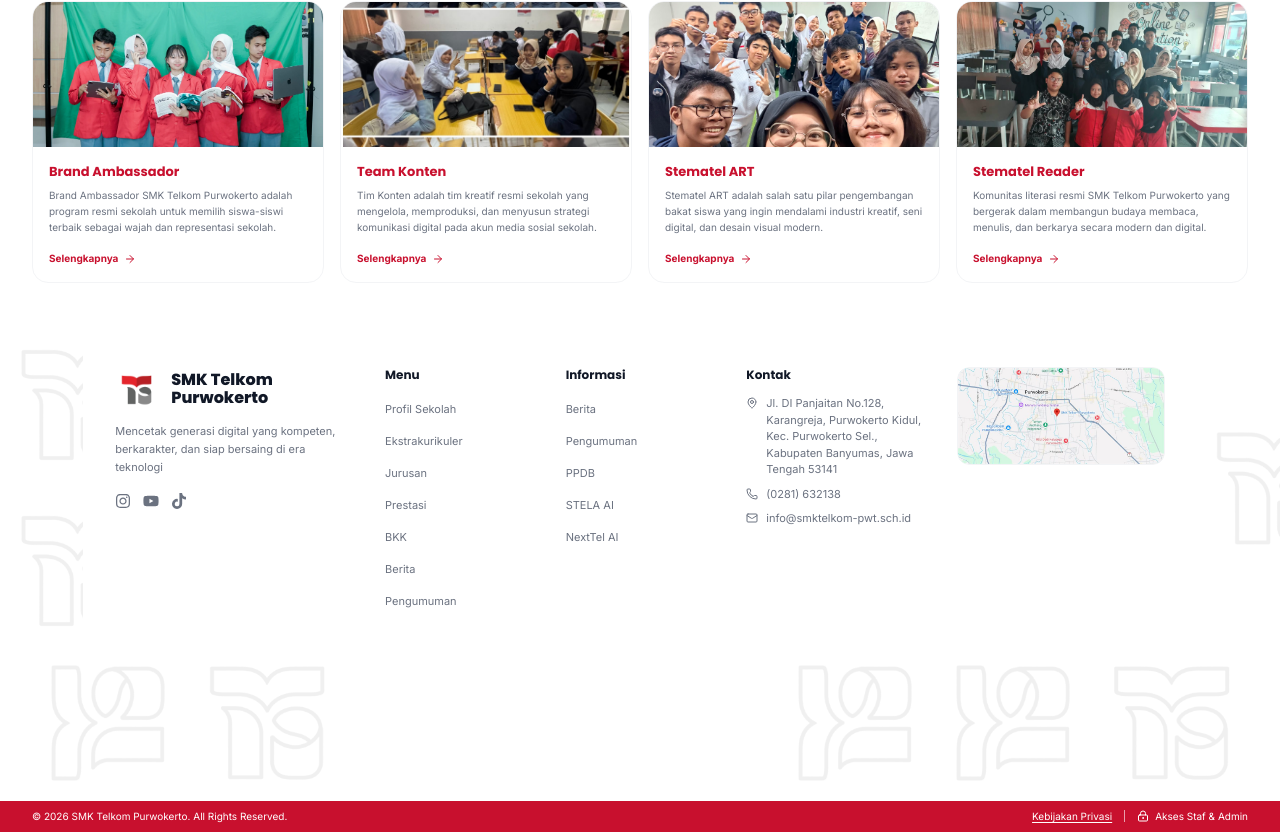
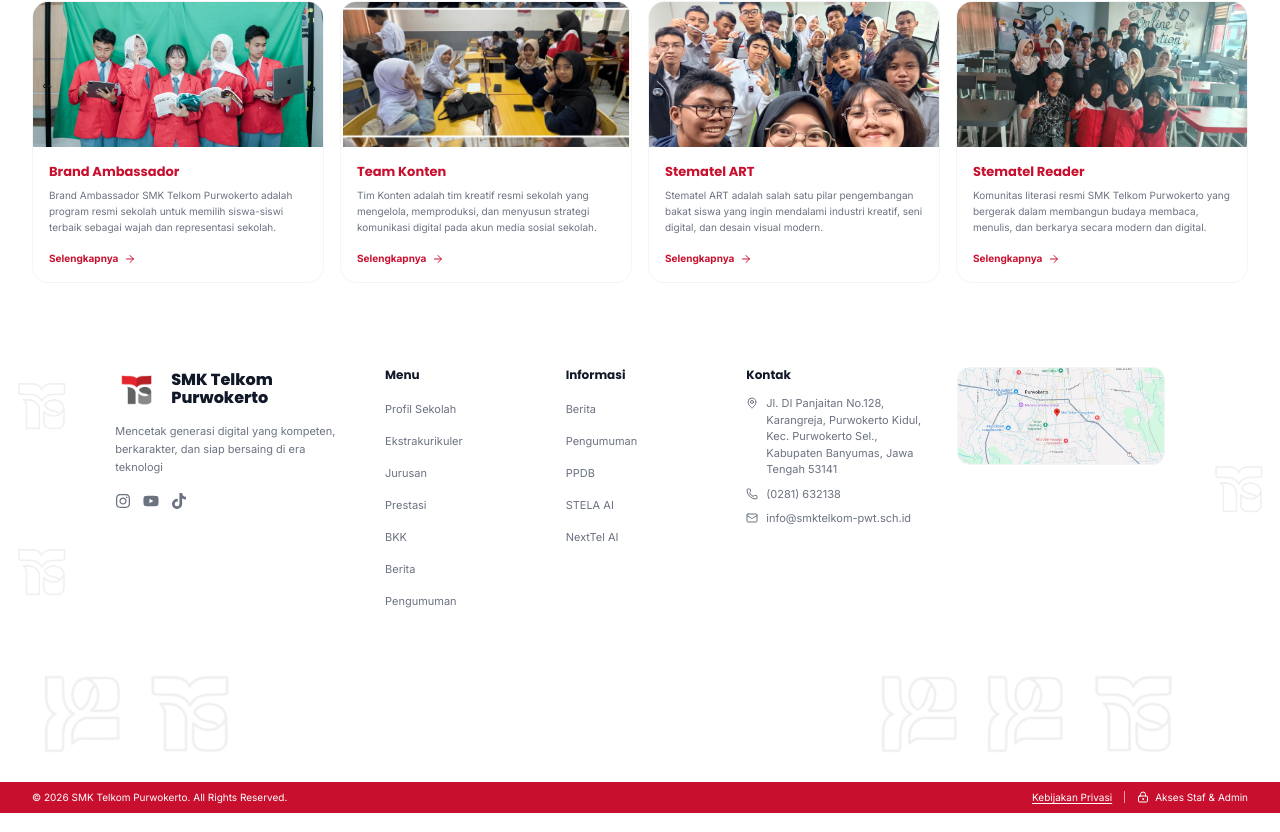
Before and after one commit to KiandrAHD/smk-telkom-purwokerto, a React (Vite) app in the folder frontend/: page /ekstrakurikuler in a window 1280 px wide. Shown: the part 2637-3469 px from the top of the page. Built offline with nearby package versions, Linux system fonts and the light colour scheme.

Commit message:
fix: resize footer accents to display without clipping

```diff
--- a/frontend/scripts/uji-aksen-footer.js
+++ b/frontend/scripts/uji-aksen-footer.js
@@ -41,6 +41,10 @@
     if (area.right <= area.left || area.bottom <= area.top) {
       throw new Error(`Aksen ${index + 1} hilang pada lebar ${innerWidth}px.`);
     }
+    const full = accents[index].getBoundingClientRect();
+    if (['left', 'right', 'top', 'bottom'].some((edge) => Math.abs(area[edge] - full[edge]) > 0.5)) {
+      throw new Error(`Aksen ${index + 1} terpotong pada lebar ${innerWidth}px.`);
+    }
     if (protectedAreas.some((protectedArea) => intersects(area, protectedArea))) {
       throw new Error(`Aksen ${index + 1} bertabrakan dengan konten footer.`);
     }
@@ -52,5 +56,5 @@
   if (document.documentElement.scrollWidth > innerWidth) {
     throw new Error('Halaman memiliki overflow horizontal.');
   }
-  console.log(`Lulus: ${innerWidth}px, DPR ${devicePixelRatio}; 8 aksen terlihat tanpa overlap.`);
+  console.log(`Lulus: ${innerWidth}px, DPR ${devicePixelRatio}; 8 aksen utuh tanpa overlap.`);
 })();
--- a/frontend/src/index.css
+++ b/frontend/src/index.css
@@ -66,7 +66,7 @@ body {
 
 /* Aksen footer memiliki area sendiri; zoom tidak dapat memindahkannya ke teks. */
 .site-footer {
-  --footer-accent-size: clamp(3rem, 12vw, 14.5625rem);
+  --footer-accent-size: clamp(2rem, 8vw, 8rem);
   --footer-accent-gutter: clamp(1rem, 6.5vw, 8rem);
   isolation: isolate;
 }
@@ -85,31 +85,30 @@ body {
   opacity: 0.3;
 }
 
-/* Crop hanya dekorasi di sisi luar; outline dan focus ring konten tetap bebas. */
+/* Motif muat utuh di gutter; tidak perlu dipotong untuk menghindari teks. */
 .footer-accent-side {
   position: absolute;
   inset-block: 0;
   width: max(var(--footer-accent-gutter), calc((100% - 80rem) / 2));
   display: grid;
   align-items: center;
+  justify-items: center;
   gap: 1rem;
-  overflow: hidden;
+  padding-inline: clamp(0.25rem, 0.8vw, 1rem);
 }
 
 .footer-accent-side-left {
   left: 0;
   grid-template-rows: repeat(2, minmax(0, 1fr));
-  justify-items: end;
 }
 
 .footer-accent-side-right {
   right: 0;
-  justify-items: start;
 }
 
 .footer-accent-side .footer-accent {
-  height: 100%;
-  max-height: var(--footer-accent-size);
+  width: min(100%, var(--footer-accent-size));
+  height: auto;
 }
 
 /* Aliran normal menempatkan motif bawah setelah daftar Menu/Kontak selesai. */
@@ -117,7 +116,9 @@ body {
   display: flex;
   justify-content: space-between;
   gap: 1rem;
-  overflow: hidden;
+  padding-block: 1rem;
+  /* Ruang untuk tombol STELA yang mengambang di pojok kanan bawah. */
+  padding-right: 6rem;
 }
 
 /* Umpan balik interaksi untuk SEMUA elemen yang bisa dipencet — satu aturan di
```
